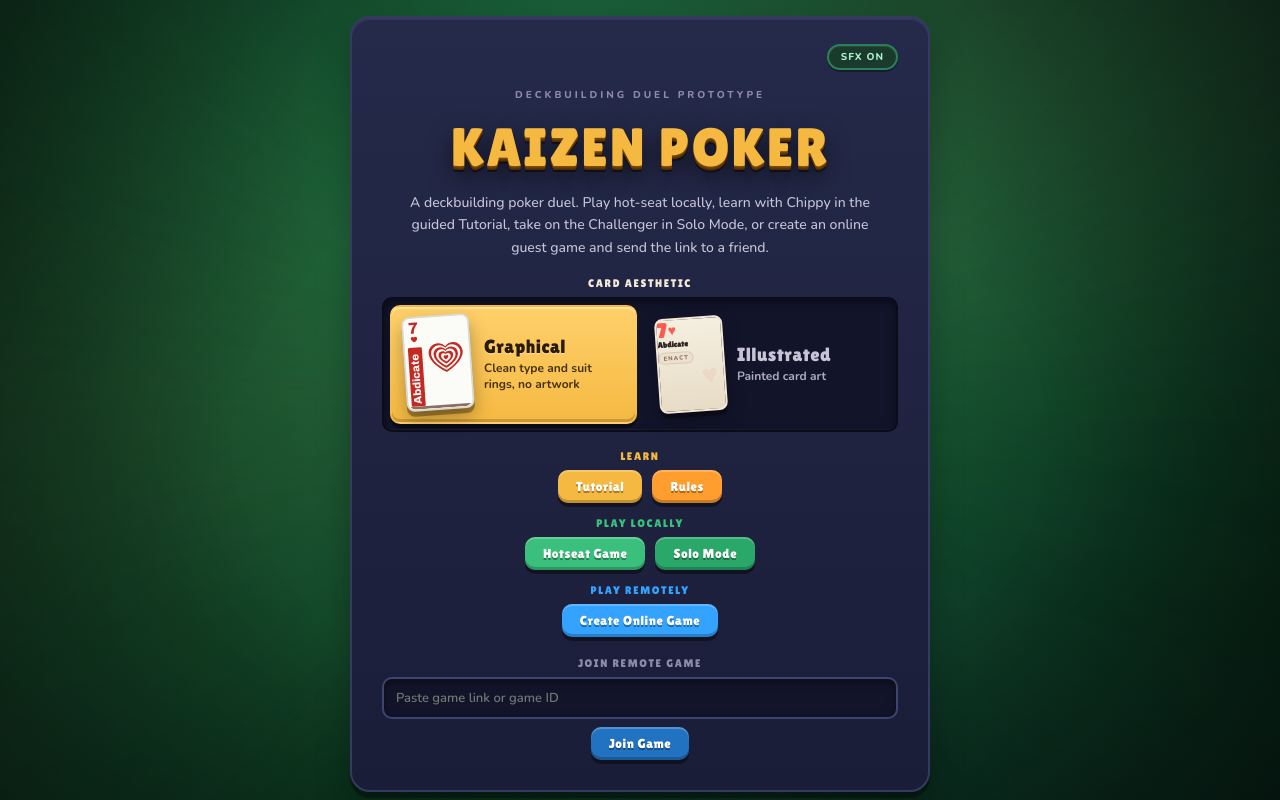
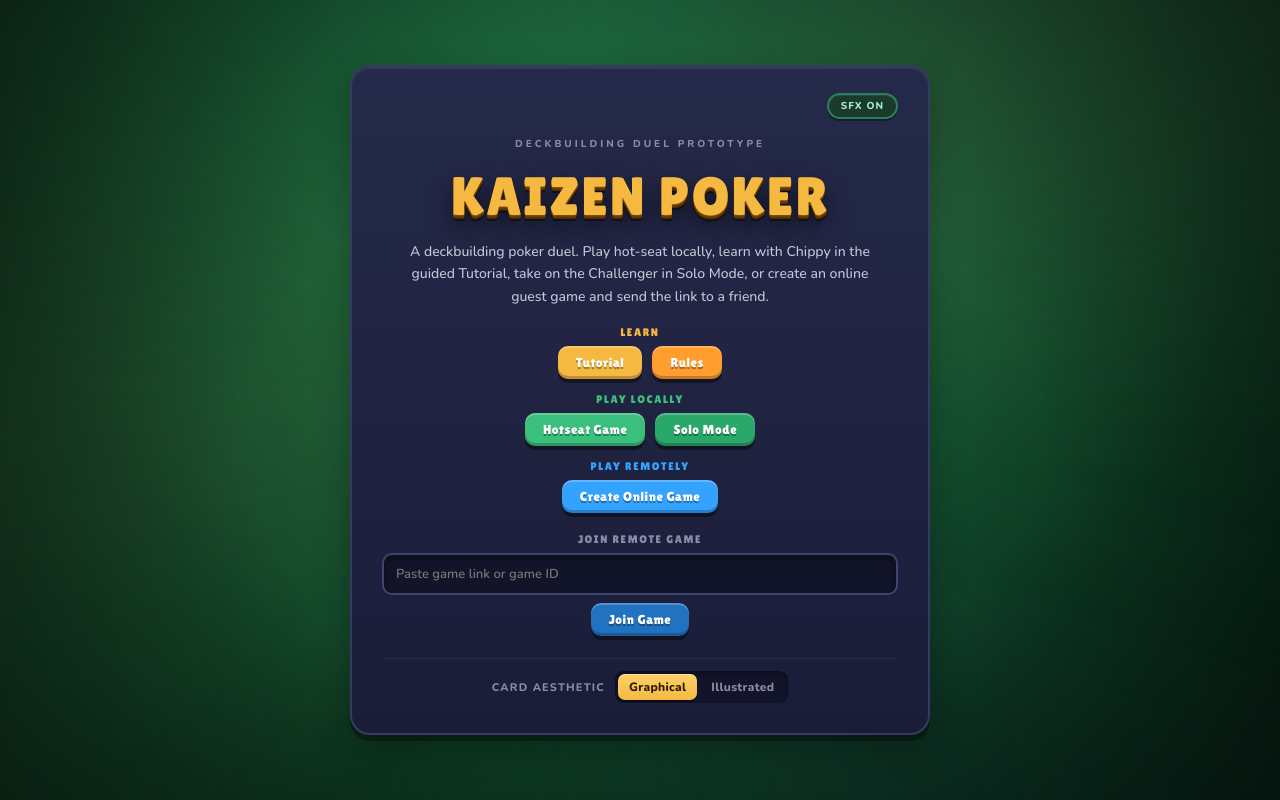
Before and after one commit to dsparks/kaizen-poker, a React (Vite) app: page / in a window 1280 px wide. Built offline with nearby package versions, Linux system fonts and the light colour scheme.

Commit message:
quieter options

```diff
--- a/src/KaizenPoker.jsx
+++ b/src/KaizenPoker.jsx
@@ -1607,23 +1607,6 @@ export default function KaizenPoker(){
       <div style={{fontSize:10,letterSpacing:3,textTransform:"uppercase",color:"#8d89a8",fontWeight:800}}>Deckbuilding Duel Prototype</div>
       <h1 className="kp-wordmark" style={{fontSize:54,fontWeight:400,letterSpacing:2,margin:0,textAlign:"center",lineHeight:1}}>KAIZEN POKER</h1>
         <p style={{color:"#c8c4d8",fontSize:14,maxWidth:460,textAlign:"center",lineHeight:1.6,margin:0}}>A deckbuilding poker duel. Play hot-seat locally, learn with Chippy in the guided Tutorial, take on the Challenger in Solo Mode, or create an online guest game and send the link to a friend.</p>
-        <div style={{width:"100%",display:"grid",gap:8}}>
-          <div className="kp-section-label" id="kpAestheticLabel" style={{color:"#f4e9d8",textAlign:"center"}}>Card Aesthetic</div>
-          <div className="kp-aesthetic kp-panel-inset" role="radiogroup" aria-labelledby="kpAestheticLabel">
-            {[
-              {key:"graphic",label:"Graphical",note:"Clean type and suit rings, no artwork",style:"graphic"},
-              {key:"illustrated",label:"Illustrated",note:"Painted card art",style:"image"},
-            ].map(o=>(
-              <button key={o.key} type="button" role="radio" aria-checked={cardAesthetic===o.key}
-                onClick={()=>{if(cardAesthetic!==o.key){playSfx("confirm",{volume:.28});setCardAesthetic(o.key);}}}>
-                <span className="kp-aesthetic-card" aria-hidden="true">
-                  <CardRenderContext.Provider value={o.style}><Card id="7H" small/></CardRenderContext.Provider>
-                </span>
-                <span><span className="kp-aesthetic-label">{o.label}</span><span className="kp-aesthetic-note">{o.note}</span></span>
-              </button>
-            ))}
-          </div>
-        </div>
         <div style={{width:"100%",display:"grid",gap:14}}>
           <div style={{display:"grid",gap:8}}>
             <div className="kp-section-label" style={{color:"#f5b942",textAlign:"center"}}>Learn</div>
@@ -1660,6 +1643,16 @@ export default function KaizenPoker(){
         </div>
       </div>
         {onlineError&&<div style={{fontSize:12,color:"#fca5a5",textAlign:"center",maxWidth:460}}>{onlineError}</div>}
+        {/* Deliberately quiet: a small setting at the foot of the menu. */}
+        <div className="kp-aesthetic">
+          <span id="kpAestheticLabel">Card aesthetic</span>
+          <div className="kp-aesthetic-seg" role="radiogroup" aria-labelledby="kpAestheticLabel">
+            {[["graphic","Graphical"],["illustrated","Illustrated"]].map(([key,label])=>(
+              <button key={key} type="button" role="radio" aria-checked={cardAesthetic===key}
+                onClick={()=>{if(cardAesthetic!==key){playSfx("confirm",{volume:.24});setCardAesthetic(key);}}}>{label}</button>
+            ))}
+          </div>
+        </div>
         </div></div>
     {homeRoute==="demo"&&!demoChippyDismissed&&<Chippy
       title={CHIPPY_COPY.demo.title}
--- a/src/theme.css
+++ b/src/theme.css
@@ -230,29 +230,24 @@ button.kp-pill:active { transform: translateY(2px); box-shadow: 0 0 0 rgba(0, 0,
 .kp-gc-mini .kp-gc-emblem { left: 31cqw; right: 5cqw; top: 30cqw; bottom: auto; height: 66cqw; }
 .kp-gc-mini::after { content: ""; position: absolute; left: 0; right: 0; bottom: 0; height: 4cqw; background: var(--type); }
 
-/* ---------------- Card aesthetic switch (main menu) ---------------- */
-.kp-aesthetic { display: grid; grid-template-columns: 1fr 1fr; gap: 6px; padding: 6px; }
-.kp-aesthetic button {
-  display: flex; align-items: center; gap: 12px; padding: 10px 12px; min-height: 92px;
-  border: 2px solid transparent; border-radius: 10px; background: transparent; cursor: pointer;
-  color: var(--text-soft); text-align: left; font-family: var(--font-body);
-  transition: background .12s, transform .07s, box-shadow .12s, color .12s;
+/* ---------------- Card aesthetic switch (main menu) ----------------
+   Deliberately quiet: a small labeled segmented control at the foot of the
+   menu. Only the selected option carries the gold stamped highlight. */
+.kp-aesthetic { display: flex; align-items: center; justify-content: center; flex-wrap: wrap; gap: 8px 10px; margin-top: 4px; padding-top: 12px; border-top: 1px solid rgba(255, 255, 255, .06); width: 100%; }
+.kp-aesthetic > span { font-size: 11px; font-weight: 800; letter-spacing: 1.2px; text-transform: uppercase; color: var(--text-dim); }
+.kp-aesthetic-seg { display: inline-flex; gap: 3px; padding: 3px; border-radius: 9px; background: var(--panel-darkest); box-shadow: inset 0 2px 5px rgba(0, 0, 0, .45); }
+.kp-aesthetic-seg button {
+  font-family: var(--font-body); font-weight: 800; font-size: 12px; letter-spacing: .3px;
+  padding: 5px 11px; border: 0; border-radius: 7px; background: transparent; color: var(--text-dim); cursor: pointer;
+  transition: color .12s, background .12s;
 }
-.kp-aesthetic button:hover { background: rgba(255, 255, 255, .05); color: var(--text-bright); }
-.kp-aesthetic button:focus-visible { outline: 3px solid var(--cream); outline-offset: 2px; }
-.kp-aesthetic button[aria-checked="true"] {
-  background: linear-gradient(180deg, #ffd06a, var(--gold)); color: #2a1a00;
-  box-shadow: 0 4px 0 rgba(0, 0, 0, .42), inset 0 -3px 0 rgba(0, 0, 0, .18), inset 0 2px 0 rgba(255, 255, 255, .35);
+.kp-aesthetic-seg button:hover { color: var(--text-soft); }
+.kp-aesthetic-seg button:focus-visible { outline: 2px solid var(--cream); outline-offset: 1px; }
+.kp-aesthetic-seg button[aria-checked="true"] {
+  background: linear-gradient(180deg, #ffd06a, var(--gold)); color: #2a1a00; cursor: default;
+  box-shadow: 0 2px 0 rgba(0, 0, 0, .4), inset 0 1px 0 rgba(255, 255, 255, .35);
 }
-.kp-aesthetic button[aria-checked="true"]:active { transform: translateY(3px); box-shadow: 0 1px 0 rgba(0, 0, 0, .42), inset 0 2px 0 rgba(255, 255, 255, .3); }
-.kp-aesthetic-card { flex: none; transform: rotate(-4deg); pointer-events: none; }
-.kp-aesthetic button[aria-checked="true"] .kp-aesthetic-card { transform: rotate(-4deg) translateY(-2px); }
-.kp-aesthetic-label { display: block; font-family: var(--font-display); font-size: 19px; letter-spacing: .5px; line-height: 1.05; }
-.kp-aesthetic button[aria-checked="true"] .kp-aesthetic-label { text-shadow: 0 1px 0 rgba(255, 255, 255, .45); }
-.kp-aesthetic-note { display: block; font-size: 12px; font-weight: 700; line-height: 1.3; margin-top: 4px; opacity: .85; }
-@media (max-width: 460px) {
-  .kp-aesthetic button { flex-direction: column; text-align: center; gap: 8px; padding: 10px 6px; }
-}
+@media (max-width: 900px) { .kp-aesthetic-seg button { padding: 9px 14px; } }
 
 /* ---------------- Cards ---------------- */
 .kp-card {
```
